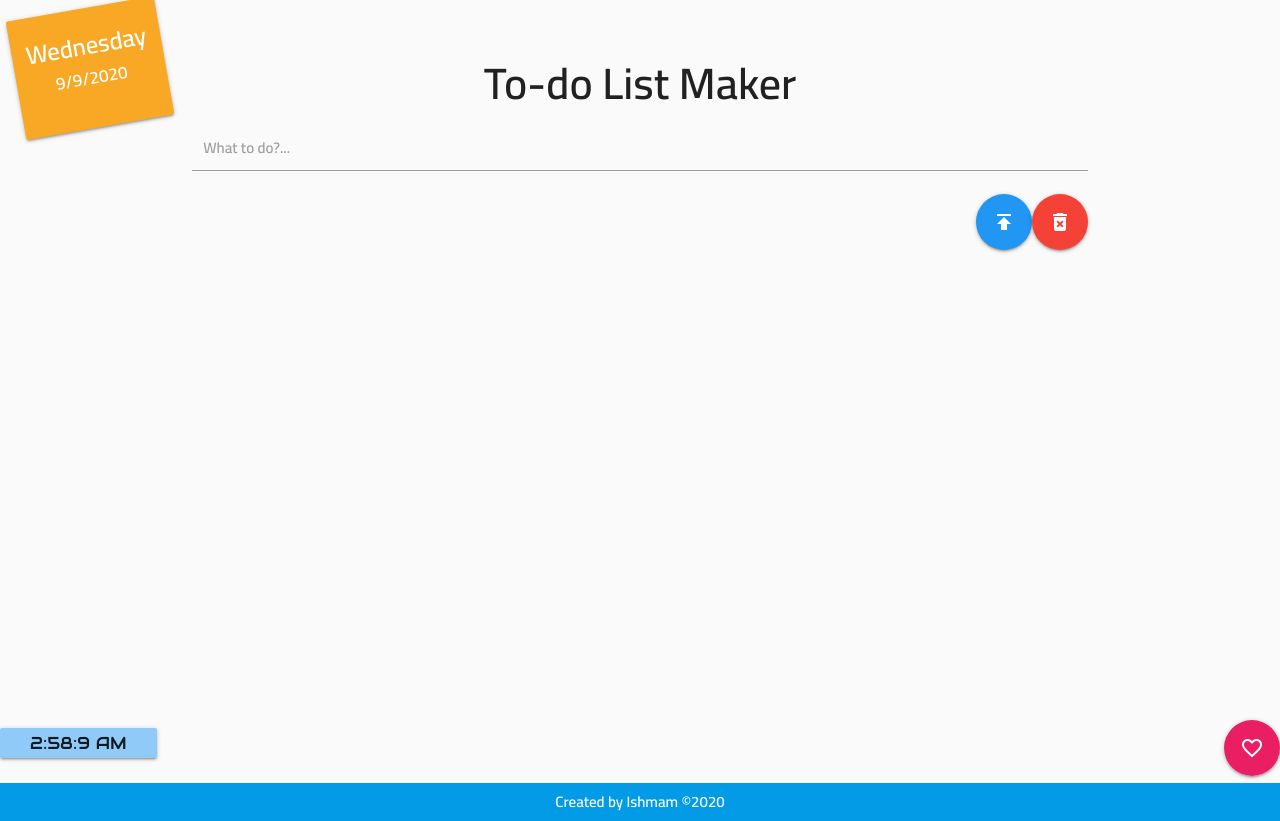
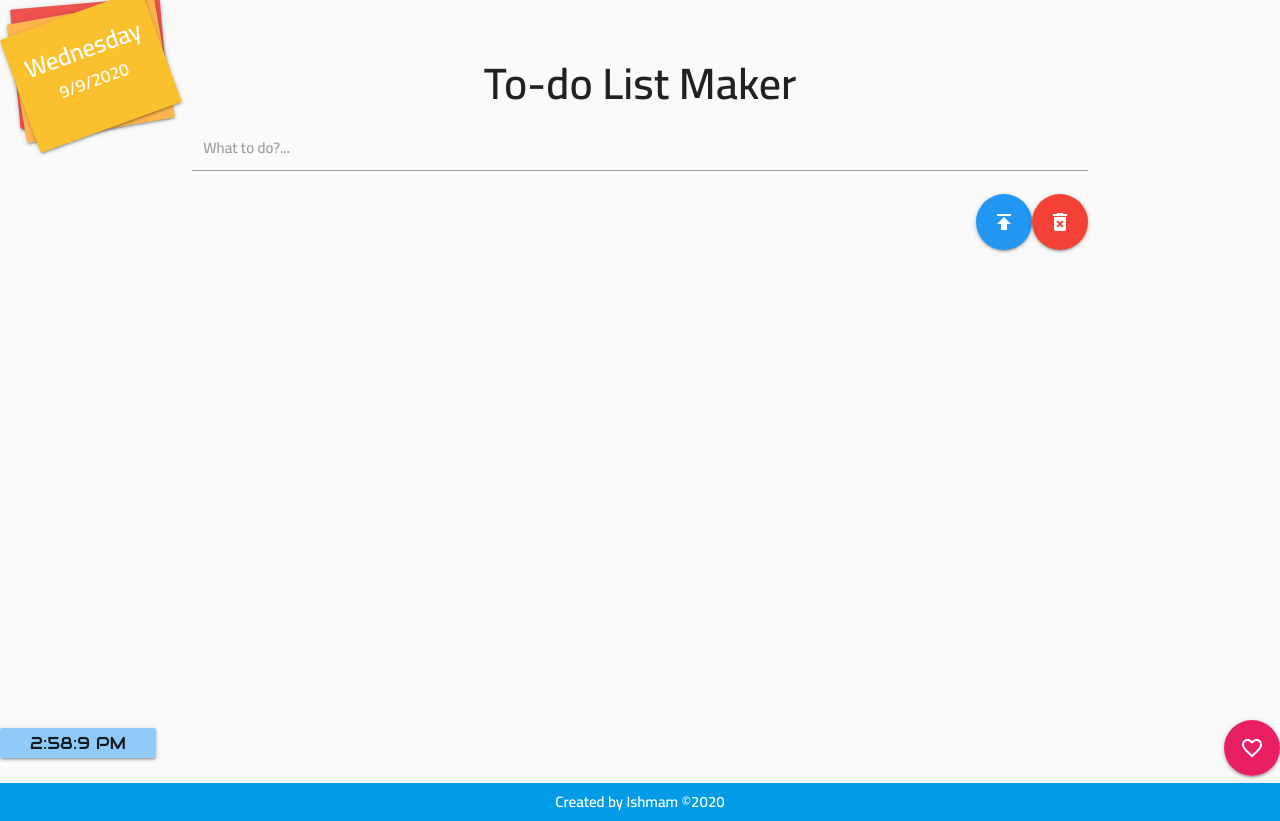
Before and after one commit to IshmamR/todo-list, a plain HTML site: page index.html in a window 1280 px wide. Drawn offline with Linux system fonts and the light colour scheme.

Commit message:
fixed am,pm

```diff
--- a/index.html
+++ b/index.html
@@ -19,7 +19,11 @@
 	<link rel="stylesheet" type="text/css" href="todo.css">
 </head>
 <body class="grey lighten-5">
-	<div class="card calender left yellow darken-3 white-text center-align"></div>
+	<div class="card card-1 left red lighten-1">
+		<div class="card calender yellow darken-2 white-text center-align"></div>
+		<div class="card card-2 orange lighten-2"></div>
+	</div>
+
 	<div class="container main">
 		<div class="heading center">
 			<h3 class="h3">To-do List Maker</h3>
--- a/todo.css
+++ b/todo.css
@@ -14,17 +14,30 @@ h2, h6 {
 .heading {
 	padding-top: 2rem !important;
 }
-
-.calender {
+.card-1 {
 	height: 8rem;
 	width: 10rem;
-	margin-left: 1rem;
+	margin: 0.2rem 0 0 1rem;
+	position: relative;
+	transform: rotate(-5deg) !important;
+	z-index: 60 !important;
+}
+.calender, .card-2 {
+	position: absolute;
+	top: 0;
+	height: 8rem;
+	width: 10rem;
 	padding-top: 0.5rem;
-	transform: rotate(-10deg);
-	z-index: 69;
+	transform: rotate(-15deg);
+	z-index: 70;
 }
+.card-2 {
+	transform: rotate(-5deg);
+	z-index: 65;
+}
+
 @media only screen and (max-width: 719px) {
-	.calender {
+	.calender, .card-1, .card-2 {
 		width: 8rem;
 	}
 	h5, h6 {
--- a/todo.js
+++ b/todo.js
@@ -166,9 +166,9 @@ function clock() {
 	var ap;
 	if (hrDig > 12) {
 		hrDig = hrDig - 12;
+		ap = "PM";
+	} else {
 		ap = "AM";
-	} else {
-		ap = "PM";
 	}
 	//This part will show the digital clock
 	var digClock = document.querySelector(".time");
```
